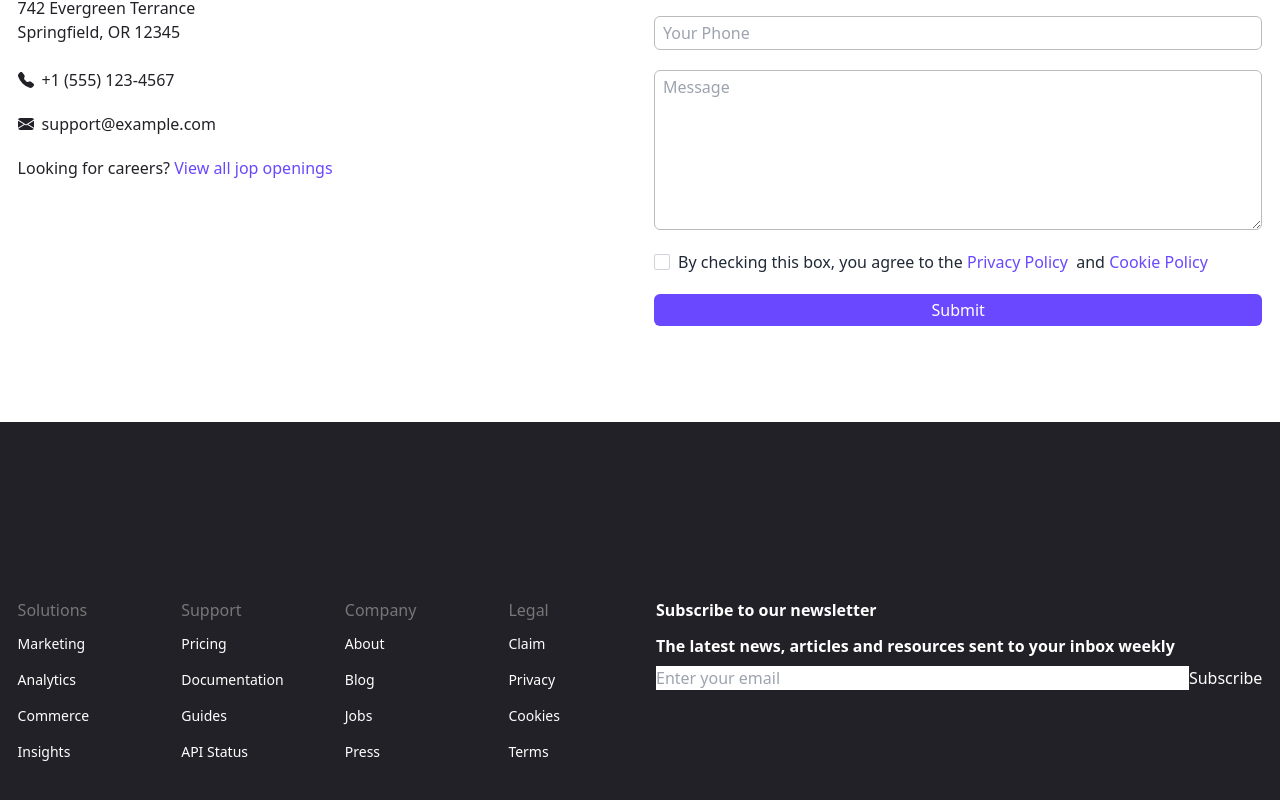
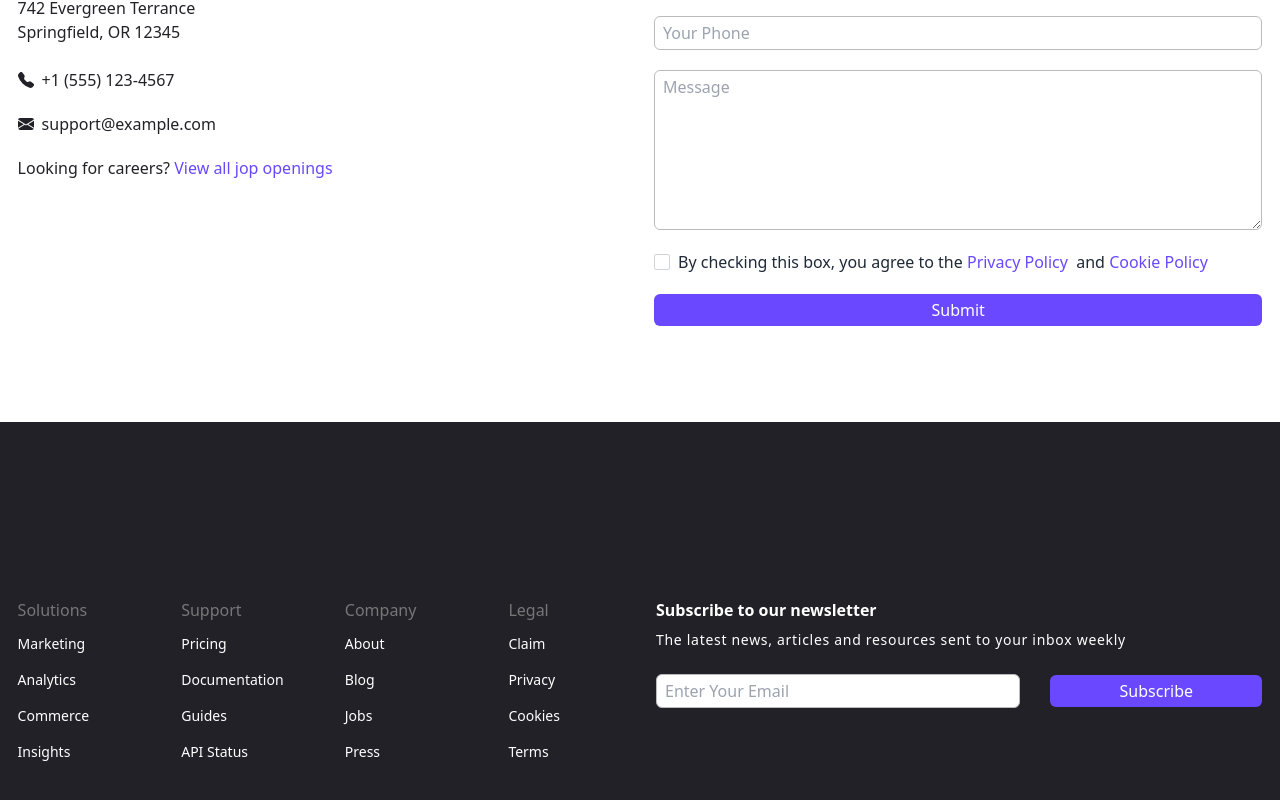
Before and after one commit to krypton225/data-enrich, a React (Create React App) app: page / in a window 1280 px wide. Shown: the part 2359-3159 px from the top of the page. Built offline with nearby package versions, Linux system fonts and the light colour scheme; what tw-elements would draw is missing.

Commit message:
ADD FooterRightSection component

```diff
--- a/src/components/Footer.jsx
+++ b/src/components/Footer.jsx
@@ -1,4 +1,4 @@
-import FooterLinks from "./FooterLinks";
+import { FooterLinks, FooterRightSection } from "./index";
 
 import FirstFooterLinks from "../data/first-footer-links";
 import SecondFooterLinks from "../data/second-footer-links";
@@ -35,17 +35,7 @@ const Footer = () => {
                     </div>
                 </div>
 
-                <div className="w-full">
-                    <p className="mb-3 font-semibold">Subscribe to our newsletter</p>
-
-                    <p className="mb-2 font-semibold">The latest news, articles and resources sent to your inbox weekly</p>
-
-                    <div className="w-full flex justify-between items-center">
-                        <input type="email" name="news-email" id="news-email" placeholder="Enter your email" className="w-full" />
-
-                        <input type="submit" name="news-submit" id="news-submit" value="Subscribe" />
-                    </div>
-                </div>
+                <FooterRightSection />
             </div>
         </footer>
     )
--- /dev/null
+++ b/src/components/FooterRightSection.jsx
@@ -0,0 +1,19 @@
+const FooterRightSection = () => {
+    return (
+        <div className="w-full">
+            <p className="font-semibold">Subscribe to our newsletter</p>
+
+            <p className="my-2 text-sm tracking-wider">The latest news, articles and resources sent to your inbox weekly</p>
+
+            <div className="w-full mt-6 flex flex-col sm:flex-row justify-between items-center">
+                <input type="email" name="news-email" id="news-email" placeholder="enter your email" autoComplete="new-password"
+                    className="w-[95%] sm:w-[60%] py-1 mb-3 sm:mb-0 px-2 border-[1px] border-[#bbb] rounded-md text-primary placeholder:capitalize focus:outline-none" />
+
+                <input type="submit" value="Subscribe" name="news-submit" id="news-submit"
+                    className="w-[95%] sm:w-[35%] py-1 mb-3 sm:mb-0 px-2 rounded-md bg-secondary text-white transition-all duration-300 cursor-pointer hover:brightness-75" />
+            </div>
+        </div>
+    )
+}
+
+export default FooterRightSection;
--- a/src/components/index.js
+++ b/src/components/index.js
@@ -9,3 +9,5 @@ export { default as ListItems } from "./ListItems";
 export { default as Footer } from "./Footer";
 
 export { default as FooterLinks } from "./FooterLinks";
+
+export { default as FooterRightSection } from "./FooterRightSection";
```
